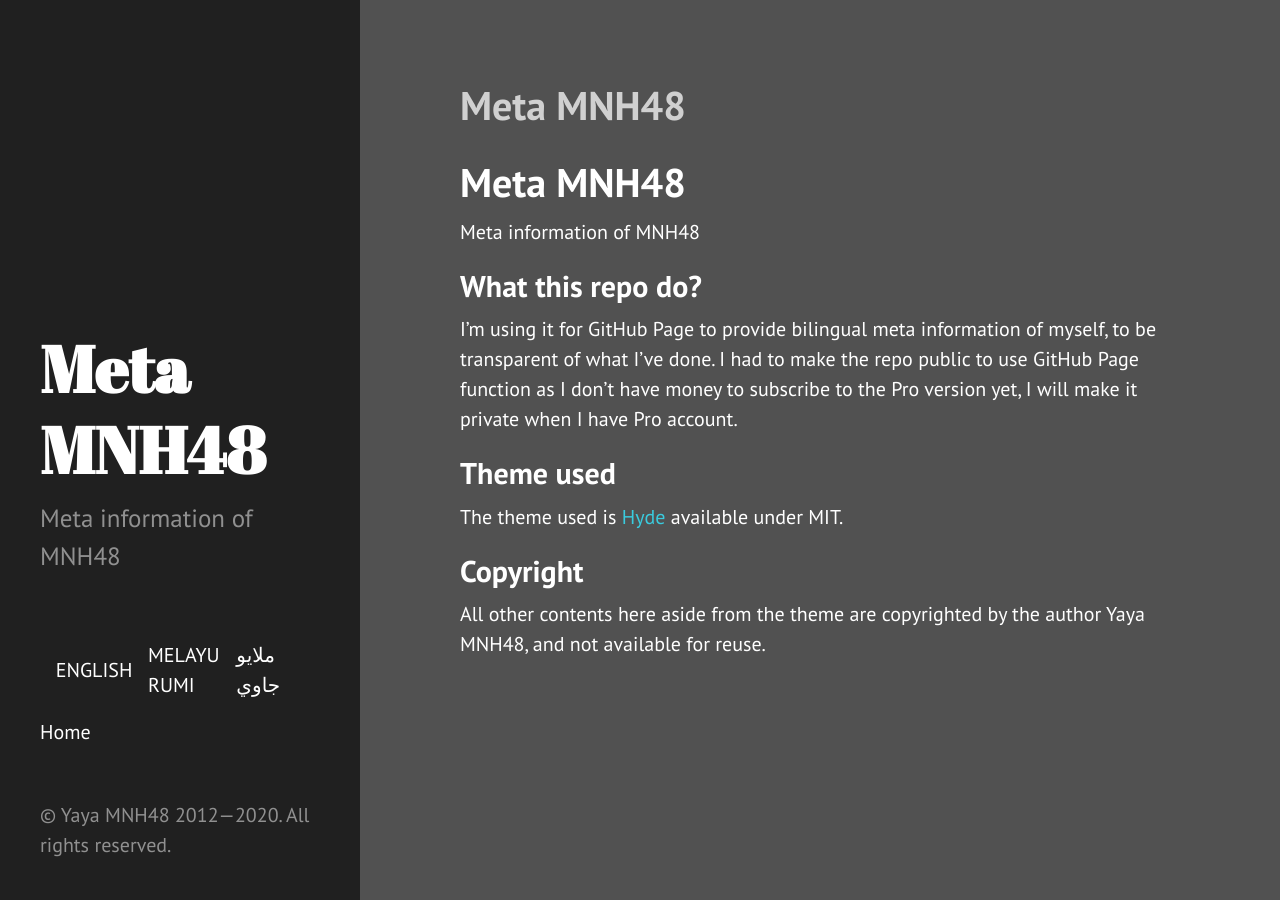
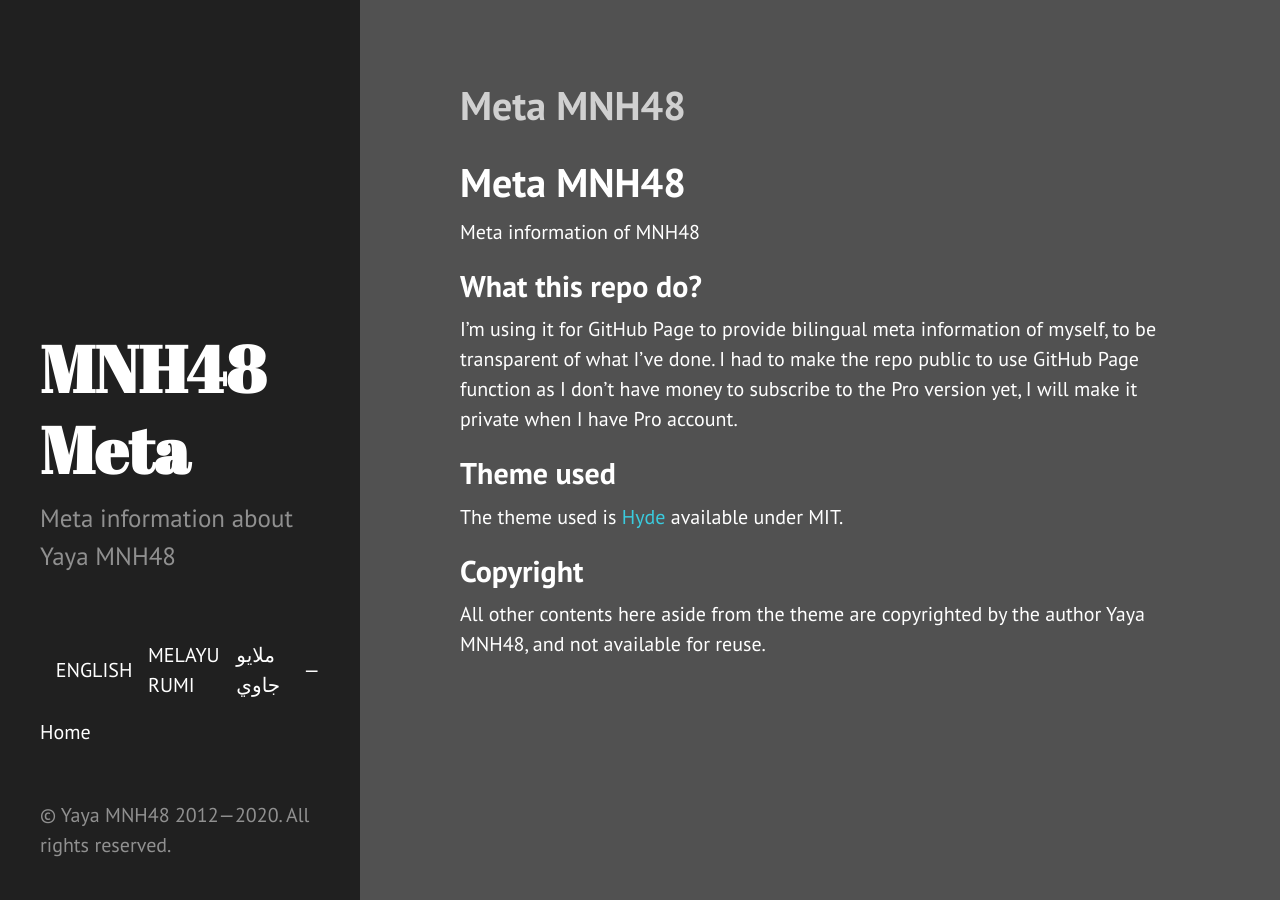
Before and after one commit to MuhdNurHidayat/meta.mnh48.moe, a Jekyll site: the page built from README.md, in a window 1280 px wide. Built offline with Jekyll 4.4.1, drawn with Linux system fonts in a browser that asks for light colours; our own code applies the rules of GitHub Pages for plain Markdown files.

Commit message:
add missing tl and attr

```diff
--- a/_includes/sidebar.html
+++ b/_includes/sidebar.html
@@ -5,6 +5,9 @@
   {% assign langJw = "Bahasa Melayu (Jawi)" %}
   {% assign nojs = "Pelayar anda tidak menyokong atau telah melumpuhkan JavaScript, anda tidak boleh menukar tema laman web." %}
   {% assign layout = "rumi" %}
+  {% assign yaya = "Yaya MNH48" %}
+  {% assign sitetitle = "Meta MNH48" %}
+  {% assign sitedesc = "Maklumat meta mengenai Yaya MNH48" %}
   {% assign home = "Laman Utama" %}
   {% assign rights = "Semua hak cipta terpelihara." %}
   {% assign langlinkEn = page.url | replace: "/ms/", "/en/" %}
@@ -18,6 +21,9 @@
   {% assign nojs = "ڤلاير اندا تيدق مڽوکوڠ اتاو تله ملومڤوهکن JavaScript (جاۏاسکريڤت)⹁ اندا تيدق بوليه منوکر تيما لامن ويب." %}
   {% assign layout = "jawi" %}
   {% assign home = "لامن اوتام" %}
+  {% assign yaya = "يايا MNH48" %}
+  {% assign sitetitle = "ميتا MNH48" %}
+  {% assign sitedesc = "معلومت ميتا مڠناءي يايا MNH48" %}
   {% assign rights = "سموا حق چيڤت ترڤليهارا." %}
   {% assign langlinkEn = page.url | replace: "/ms_Arab/", "/en/" %}
   {% assign langlinkMs = page.url | replace: "/ms_Arab/", "/ms/" %}
@@ -30,6 +36,9 @@
   {% assign nojs = "Your browser does not support or has disabled JavaScript, you cannot change the theme of the website." %}
   {% assign layout = "english" %}
   {% assign home = "Home" %}
+  {% assign yaya = "Yaya MNH48" %}
+  {% assign sitetitle = "MNH48 Meta" %}
+  {% assign sitedesc = "Meta information about Yaya MNH48" %}
   {% assign rights = "All rights reserved." %}
   {% assign langlinkEn = page.url %}
   {% assign langlinkMs = page.url | replace: "/en/", "/ms/" %}
@@ -39,11 +48,11 @@
   <div class="container sidebar-sticky">
     <div class="sidebar-about">
       <h1>
-        <a href="{{ site.baseurl }}">
-          {{ site.title }}
+        <a href="{{site.baseurl}}/{{page.lang}}">
+          {{ sitetitle }}
         </a>
       </h1>
-      <p class="lead">{{ site.description }}</p>
+      <p class="lead">{{ sitedesc }}</p>
     </div>
 
     <nav class="sidebar-nav">
@@ -51,7 +60,7 @@
         <a href="{{site.baseurl}}{{langlinkEn}}" class="linkbutton" title="{{readin}}{{langEn}}{% if page.lang != 'en' %} - Read in English{% endif %}"lang="en">ENGLISH</a>
         <a href="{{site.baseurl}}{{langlinkMs}}" class="linkbutton" title="{{readin}}{{langMs}}{% if page.lang != 'ms' %} - Baca dalam bahasa Melayu Rumi{% endif %}" lang="ms">MELAYU RUMI</a>
         <a href="{{site.baseurl}}{{langlinkJw}}" class="linkbutton" title="{{readin}}{{langJw}}{% if page.lang != 'ms_Arab' %} - باچ دالم بهاس ملايو جاوي{% endif %}" lang="ms_Arab">ملايو جاوي</a>
-        <a href="#" onclick="lightStyle();return false" class="linkbutton" style="width:10%" title=" " id="changeTheme"> </a>
+        <a href="#" onclick="lightStyle();return false" class="linkbutton" style="width:8%" title="-" id="changeTheme">—</a>
       </div>
       <noscript>{{ nojs }}</noscript>
 
--- a/_layouts/default.html
+++ b/_layouts/default.html
@@ -3,11 +3,11 @@
 
   {% include head.html %}
 
-  <body>
+  <body lang="{{page.lang}}">
 
     {% include sidebar.html %}
 
-    <div class="content container">
+    <div lang="{{page.lang}}" class="content container">
       {{ content }}
     </div>
 
--- a/_layouts/english.html
+++ b/_layouts/english.html
@@ -2,7 +2,7 @@
 layout: default
 ---
 
-<div class="page">
-  <h1 class="page-title">{{ page.title }}</h1>
+<div lang="en" class="page">
+  <h1 lang="en" class="page-title">{{ page.title }}</h1>
   {{ content }}
 </div>
--- a/_layouts/jawi.html
+++ b/_layouts/jawi.html
@@ -2,7 +2,7 @@
 layout: default
 ---
 
-<div class="page">
-  <h1 class="page-title">{{ page.title }}</h1>
+<div lang="ms_Arab" class="page">
+  <h1 lang="ms_Arab" class="page-title">{{ page.title }}</h1>
   {{ content }}
 </div>
--- a/_layouts/rumi.html
+++ b/_layouts/rumi.html
@@ -2,7 +2,7 @@
 layout: default
 ---
 
-<div class="page">
-  <h1 class="page-title">{{ page.title }}</h1>
+<div lang="ms" class="page">
+  <h1 lang="ms" class="page-title">{{ page.title }}</h1>
   {{ content }}
 </div>
```
Also changed, not shown: other parts of _includes/sidebar.html (+1 -1 lines), public/css/yaya.css (line endings or trailing spaces).
